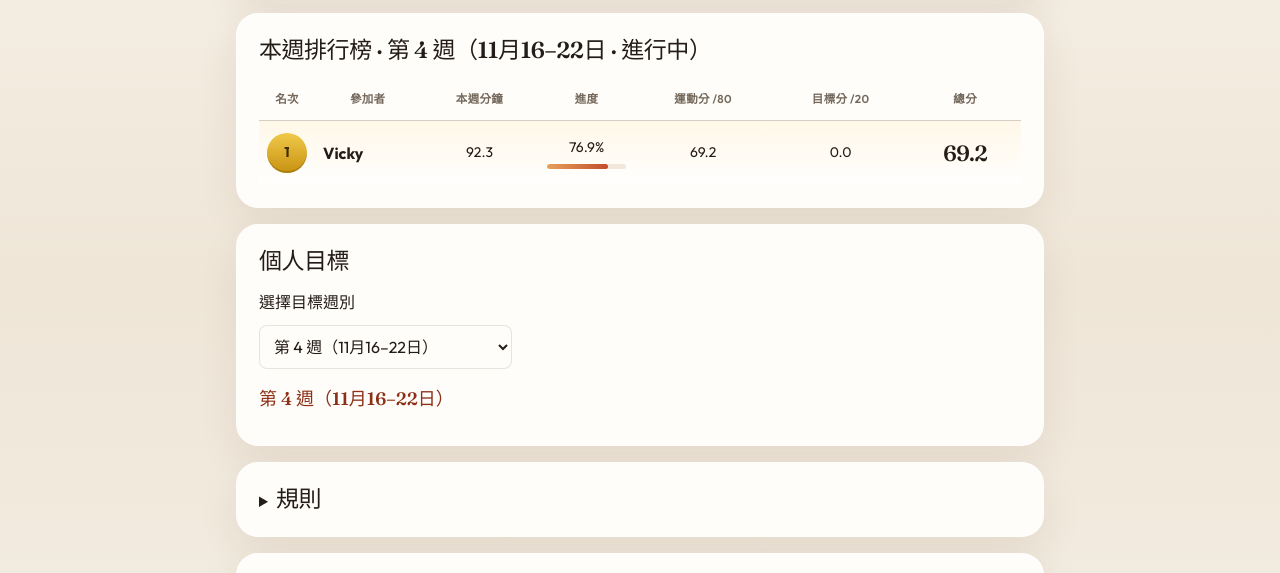
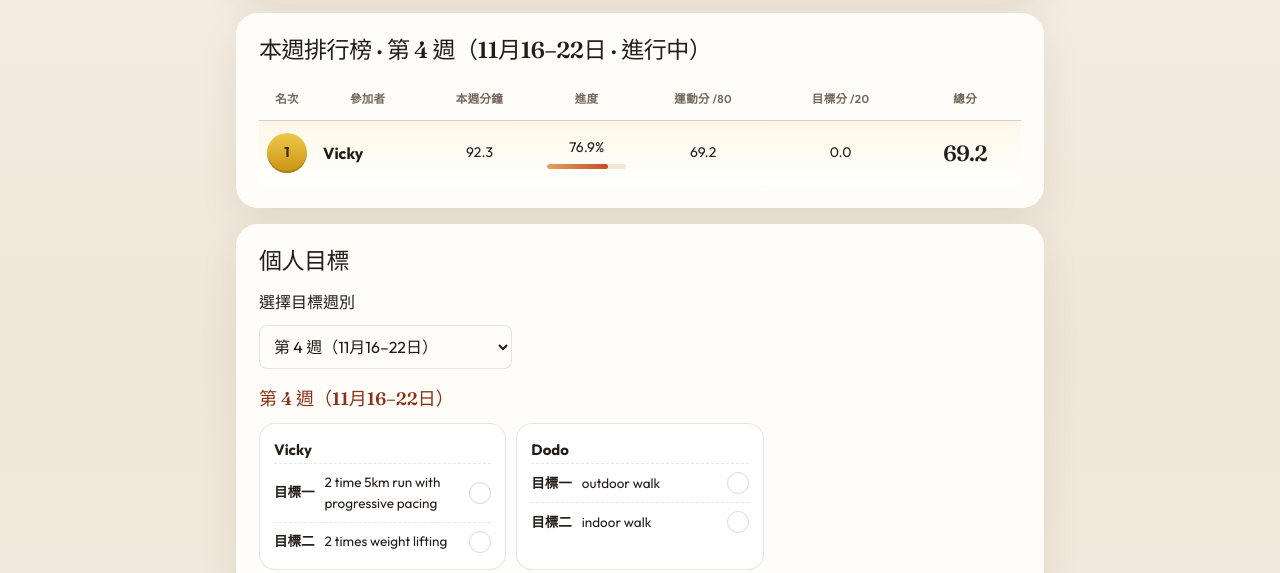
Before and after one commit to stefanyoooo/movement-challenge, a plain HTML site: page index.html in a window 1280 px wide. Shown: the part 232-805 px from the top of the page. Drawn offline with Linux system fonts and the light colour scheme.

Commit message:
Set Vicky and Dodo Week 4 goals

```diff
--- a/index.html
+++ b/index.html
@@ -289,7 +289,22 @@ const DATA = {
         "zh": "11月16–22日",
         "en": "Nov 16–22"
       },
-      "people": []
+      "people": [
+        {
+          "name": "Vicky",
+          "goal1": "2 time 5km run with progressive pacing",
+          "goal1Done": false,
+          "goal2": "2 times weight lifting",
+          "goal2Done": false
+        },
+        {
+          "name": "Dodo",
+          "goal1": "outdoor walk",
+          "goal1Done": false,
+          "goal2": "indoor walk",
+          "goal2Done": false
+        }
+      ]
     },
     {
       "week": 5,
```
